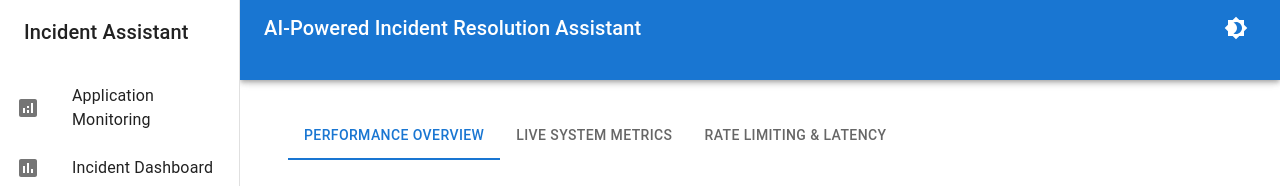
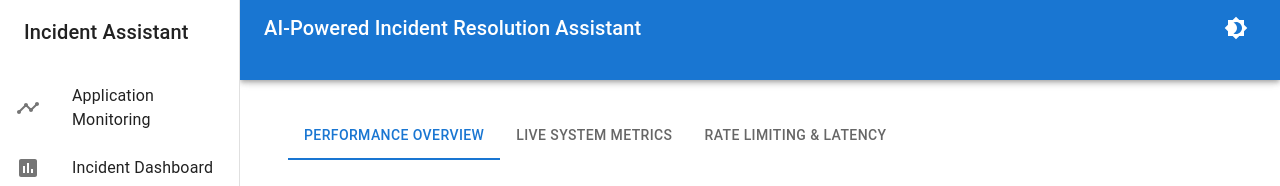
Before and after one commit to Shmulik27/IncidentResolutionAssistant, a React (Create React App) app in the folder frontend/: page / in a window 1280 px wide. Shown: the top 186 px of the page. Built offline with nearby package versions, Linux system fonts and the light colour scheme.

Commit message:
Update Application Monitoring icon in navigation menu from AnalyticsIcon to TimelineIcon for improved visual representation.

```diff
--- a/frontend/src/App.js
+++ b/frontend/src/App.js
@@ -47,7 +47,7 @@ import MuiAlert from '@mui/material/Alert';
 const drawerWidth = 240;
 
 const menuItems = [
-  { text: 'Application Monitoring', icon: <AnalyticsIcon />, path: '/monitoring' },
+  { text: 'Application Monitoring', icon: <TimelineIcon />, path: '/monitoring' },
   { text: 'Incident Dashboard', icon: <AssessmentIcon />, path: '/incident-dashboard' },
   { text: 'Incident Analyzer', icon: <BugReportIcon />, path: '/analyzer' },
   { text: 'K8s Log Scanner', icon: <StorageIcon />, path: '/k8s' },
```
